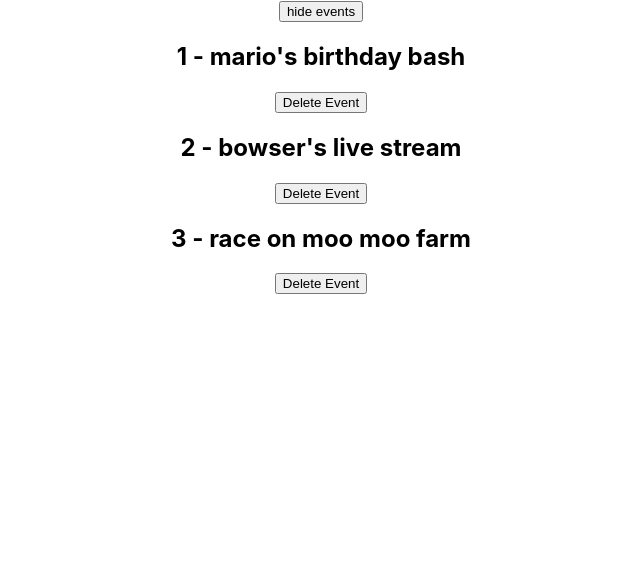
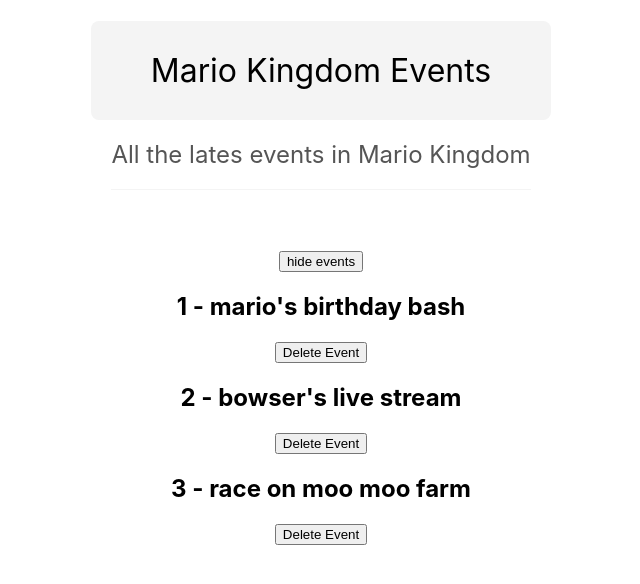
Before and after one commit to adamcope/my-react-app, a React (Create React App) app: page / in a window 1280 px wide. Shown: the top 584 px of the page, without its empty margins (319-959 px from the left). Built offline with nearby package versions, Linux system fonts and the light colour scheme.

Commit message:
lesson 25

```diff
--- a/src/App.js
+++ b/src/App.js
@@ -1,5 +1,6 @@
 import "./App.css";
 import { useState } from "react";
+import Title from './components/Title'
 
 function App() {
   const [showEvents, setShowEvents] = useState(true);
@@ -20,6 +21,7 @@
 
   return (
     <div className="App">
+      <Title />
       {showEvents && (
         <div>
           <button onClick={() => setShowEvents(false)}>hide events</button>
--- /dev/null
+++ b/src/components/Title.js
@@ -0,0 +1,9 @@
+export default function Title() {
+    return (
+        <div>
+            <h1 className="title">Mario Kingdom Events</h1>
+            <br />
+            <h2 className="subtitle">All the lates events in Mario Kingdom</h2>
+        </div>
+    )
+}
--- a/src/index.css
+++ b/src/index.css
@@ -11,3 +11,20 @@
   font-family: source-code-pro, Menlo, Monaco, Consolas, 'Courier New',
     monospace;
 }
+.title {
+  display: inline-block;
+  padding: 30px 60px;
+  background: #f4f4f4;
+  border-radius: 8px;
+  font-weight: normal;
+  margin-bottom: 10px;
+}
+.subtitle {
+  display: inline-block;
+  color: #555;
+  font-weight: normal;
+  padding-bottom: 20px;
+  border-bottom: 1px solid #f4f4f4;
+  margin-top: 10px;
+  margin-bottom: 60px;
+}
```
